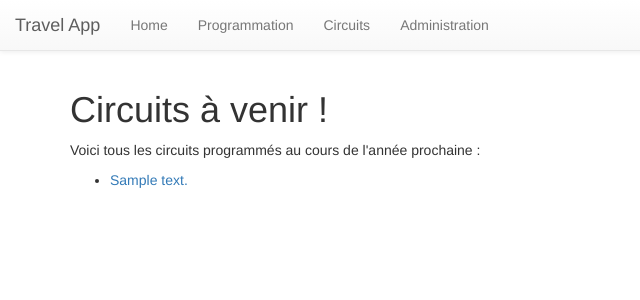
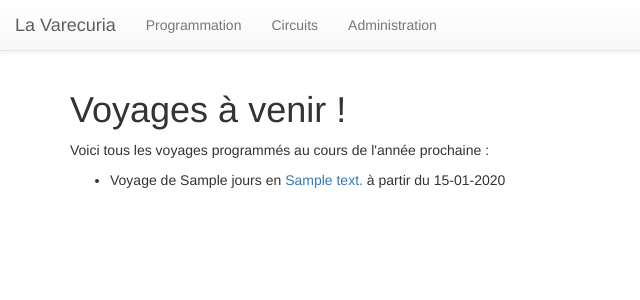
Before and after one commit to KNIGHTTH0R/travelAgencyApp, a PHP site: template agvoyapp/templates/frontoffice/incomingcircuitslist.html.twig in a window 1280 px wide. Shown: the top 300 px of the page, without its empty margins (0-640 px from the left). Run offline with PHP 8.4, Linux system fonts and the light colour scheme; the template is opened without the code that fills it: most values are stand-ins (such as "Sample title", 1, 10 or a date in 2020); some libraries are stand-ins or nearby versions.

Commit message:
Fixing home redirection and replacing incoming circuits by incoming travels

```diff
--- a/agvoyapp/templates/baselayout.html.twig
+++ b/agvoyapp/templates/baselayout.html.twig
@@ -19,12 +19,12 @@
 		    <span class="icon-bar"></span>
 		    <span class="icon-bar"></span>
 		  </button>
-		  <a class="navbar-brand" href="#">Travel App</a>
+		  <a class="navbar-brand" href="{{ path('index') }}">La Varecuria</a>
 		</div>
 		<div id="navbar" class="navbar-collapse collapse">
 		  <ul class="nav navbar-nav">
 		  {% block menu %}
-		    <li><a href="{{ path('index') }}">Home</a></li>
+		    {# <li><a href="{{ path('index') }}">Home</a></li> #}
 		    <li><a href="{{ path('programmationlist') }}">Programmation</a></li>
 		    <li><a href="{{ path('circuitlist') }}">Circuits</a></li>
 		    <li><a href="{{ path('admin_home') }}">Administration</a></li>
--- a/agvoyapp/templates/frontoffice/incomingcircuitslist.html.twig
+++ b/agvoyapp/templates/frontoffice/incomingcircuitslist.html.twig
@@ -2,19 +2,19 @@
 
 {% extends "baselayout.html.twig" %}
 
-{% block title %}{{ parent() }} - Circuits list{% endblock %}
+{% block title %}{{ parent() }} Liste des programmations {% endblock %}
 
 {% block body %}
 <div class="row">
 <div class="col-xs-12">
-    <h1>Circuits à venir !</h1>
-    {% if circuitslist is not empty %}
-        <p>Voici tous les circuits programmés au cours de l'année prochaine :</p>
+    <h1>Voyages à venir !</h1>
+    {% if progslist is not empty %}
+        <p>Voici tous les voyages programmés au cours de l'année prochaine :</p>
         <ul>
         {# Loop through list and creeate the list of circuit items. #}
-        {% for circuit in circuitslist %}
+        {% for prog in progslist %}
             <li>
-          		<a href="{{ path('circuitshow', { 'id' : circuit.id }) }}">{{ circuit.description }}</a>
+          		<p>Voyage de {{ prog.circuit.dureeCircuit }} jours en <a href="{{ path('circuitshow', { 'id' : prog.id }) }}" }}>{{ prog.circuit.description }}</a> à partir du {{ prog.dateDepart|date('d-m-Y') }}</p>
             </li>
         {% endfor %}
         </ul>
@@ -23,4 +23,4 @@
     {% endif %}
 </div>
 </div>
-{% endblock %} {# body #}
+{% endblock %}
```
Also changed, not shown: agvoyapp/frontoffice.php (+3 -4 lines).
